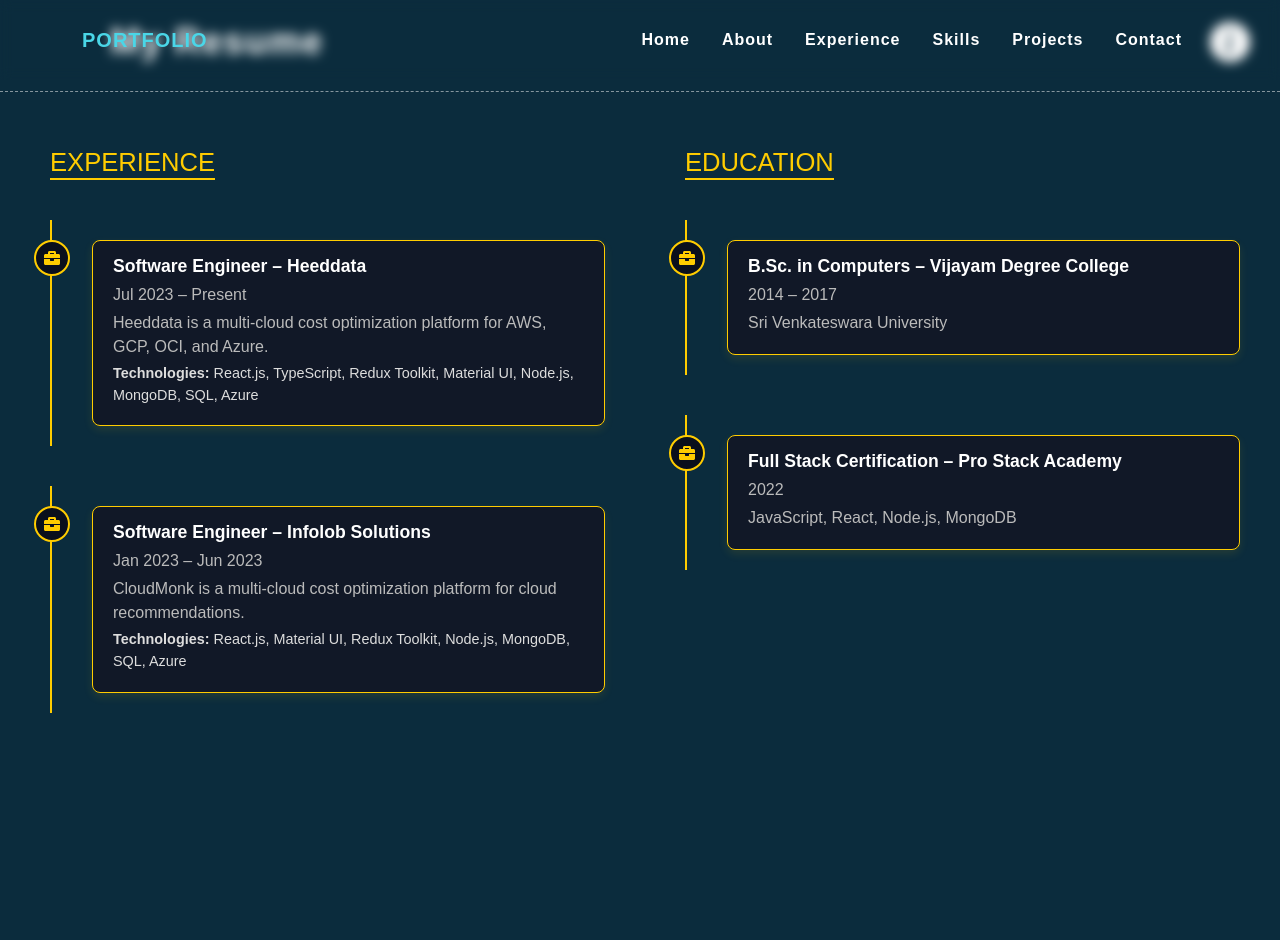
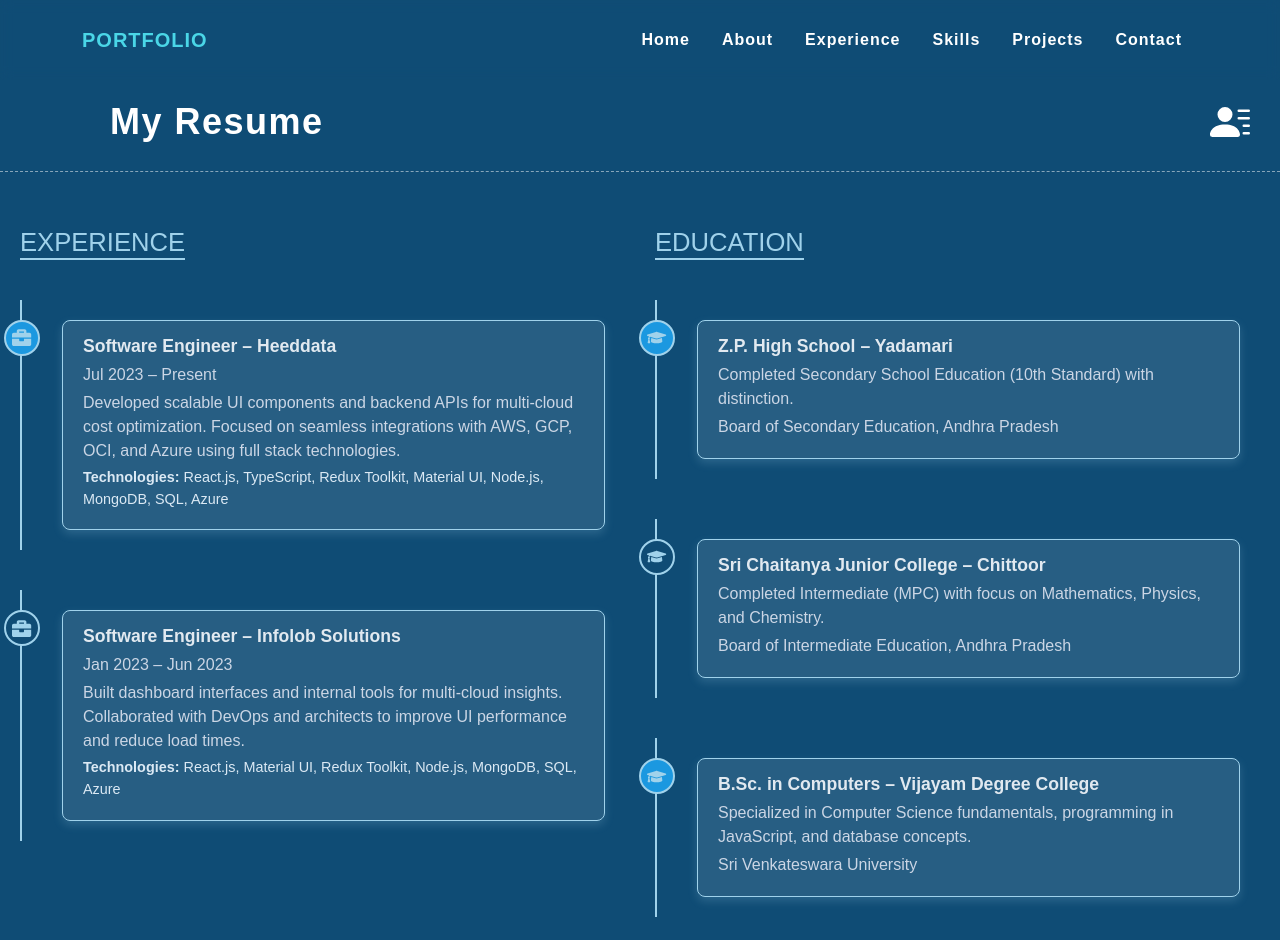
Before and after one commit to lokesh190496/Lokesh-Portfolio, a React (Create React App) app: page /experience in a window 1280 px wide. Shown: the top 940 px of the page. Before the commit the page ends 800 px from the top, so only its background shows below. Built offline with nearby package versions, Linux system fonts and the light colour scheme.

Commit message:
backgrounf color changes

```diff
--- a/src/App.css
+++ b/src/App.css
@@ -3,7 +3,7 @@ body {
   margin: 0;
   padding: 0;
   font-family: 'Poppins', sans-serif;
-  background-color: #0b2c3d;
+  background-color: #0f4c75;
   color: white;
 }
 
--- a/src/components/AppNavbar/AppNavbar.jsx
+++ b/src/components/AppNavbar/AppNavbar.jsx
@@ -2,6 +2,7 @@ import React from 'react';
 import { Navbar, Nav, Container } from 'react-bootstrap';
 import { Link, useLocation } from 'react-router-dom';
 import './Navbar.css';
+import 'bootstrap/dist/css/bootstrap.min.css';
 
 const PortfolioNavbar = () => {
   const location = useLocation();
@@ -12,16 +13,19 @@ const PortfolioNavbar = () => {
     { path: '/experience', label: 'Experience' },
     { path: '/skills', label: 'Skills' },
     { path: '/projects', label: 'Projects' },
-    { path: '/contact', label: 'Contact' }
+    { path: '/contact', label: 'Contact' },
   ];
 
   return (
-    <Navbar expand="lg" fixed="top" className="navbar-custom">
+    <Navbar expand="lg" className="navbar-custom">
       <Container>
         <Navbar.Brand as={Link} to="/" className="navbar-brand">
           PORTFOLIO
         </Navbar.Brand>
-        <Navbar.Toggle aria-controls="basic-navbar-nav" />
+        <Navbar.Toggle aria-controls="basic-navbar-nav" className="custom-toggler">
+          <span className="navbar-toggler-icon-custom">
+          </span>
+        </Navbar.Toggle>
         <Navbar.Collapse id="basic-navbar-nav">
           <Nav className="ms-auto">
             {navItems.map((item) => (
@@ -29,7 +33,7 @@ const PortfolioNavbar = () => {
                 as={Link}
                 key={item.path}
                 to={item.path}
-                className={location.pathname === item.path ? 'active' : ''}
+                className={`nav-item-link ${location.pathname === item.path ? 'active' : ''}`}
               >
                 {item.label}
               </Nav.Link>
--- a/src/pages/About/About.jsx
+++ b/src/pages/About/About.jsx
@@ -45,7 +45,7 @@ const About = () => {
       <Container>
         <Row className="align-items-center">
           {/* LEFT COLUMN */}
-          <Col md={6} className="mb-4">
+          <Col md={7} className="mb-4">
             <Animate
               play
               duration={1.5}
@@ -90,7 +90,7 @@ const About = () => {
           </Col>
 
           {/* RIGHT COLUMN: Combined rotating icons */}
-          <Col md={6}>
+          <Col md={5}>
             <Animate
               play
               duration={1.5}
--- a/src/pages/Experience/Experience.jsx
+++ b/src/pages/Experience/Experience.jsx
@@ -1,6 +1,6 @@
 import React from "react";
-import { BsInfoCircleFill } from "react-icons/bs";
-import { FaBriefcase } from "react-icons/fa";
+import { FaBriefcase, FaGraduationCap } from "react-icons/fa";
+import { BsFillPersonLinesFill } from "react-icons/bs";
 import PageHeaderContent from "../../components/PageheaderContent/PageHeaderContent";
 import "./experience.css";
 
@@ -9,9 +9,10 @@ const Experience = () => {
     <section id="experience" className="experience">
       <PageHeaderContent
         headertext="My Resume"
-        icon={<BsInfoCircleFill size={40} />}
+        icon={<BsFillPersonLinesFill size={40} />}
       />
 
+      <div className="section-container"> {/* Alignment wrapper */}
         <div className="timeline-container">
           {/* Experience Column */}
           <div className="timeline-column">
@@ -25,12 +26,11 @@ const Experience = () => {
                 <h4>Software Engineer – Heeddata</h4>
                 <p>Jul 2023 – Present</p>
                 <p>
-                Heeddata is a multi-cloud cost optimization platform for AWS,
-                GCP, OCI, and Azure.
+                  Developed scalable UI components and backend APIs for multi-cloud cost optimization.
+                  Focused on seamless integrations with AWS, GCP, OCI, and Azure using full stack technologies.
                 </p>
                 <p className="tech">
-                <strong>Technologies:</strong> React.js, TypeScript, Redux
-                Toolkit, Material UI, Node.js, MongoDB, SQL, Azure
+                  <strong>Technologies:</strong> React.js, TypeScript, Redux Toolkit, Material UI, Node.js, MongoDB, SQL, Azure
                 </p>
               </div>
             </div>
@@ -43,12 +43,11 @@ const Experience = () => {
                 <h4>Software Engineer – Infolob Solutions</h4>
                 <p>Jan 2023 – Jun 2023</p>
                 <p>
-                CloudMonk is a multi-cloud cost optimization platform for cloud
-                recommendations.
+                  Built dashboard interfaces and internal tools for multi-cloud insights.
+                  Collaborated with DevOps and architects to improve UI performance and reduce load times.
                 </p>
                 <p className="tech">
-                <strong>Technologies:</strong> React.js, Material UI, Redux
-                Toolkit, Node.js, MongoDB, SQL, Azure
+                  <strong>Technologies:</strong> React.js, Material UI, Redux Toolkit, Node.js, MongoDB, SQL, Azure
                 </p>
               </div>
             </div>
@@ -58,27 +57,49 @@ const Experience = () => {
         <div className="timeline-column">
           <h3 className="timeline-title">EDUCATION</h3>
 
+          {/* 10th Class */}
           <div className="timeline-item">
             <div className="timeline-icon">
-              <FaBriefcase />
+              <FaGraduationCap />
+            </div>
+            <div className="timeline-content">
+              <h4>Z.P. High School – Yadamari</h4>
+              <p>
+                Completed Secondary School Education (10th Standard) with distinction.
+              </p>
+              <p>Board of Secondary Education, Andhra Pradesh</p>
+            </div>
+          </div>
+
+          {/* Intermediate */}
+          <div className="timeline-item">
+            <div className="timeline-icon">
+              <FaGraduationCap />
+            </div>
+            <div className="timeline-content">
+              <h4>Sri Chaitanya Junior College – Chittoor</h4>
+              <p>
+                Completed Intermediate (MPC) with focus on Mathematics, Physics, and Chemistry.
+              </p>
+              <p>Board of Intermediate Education, Andhra Pradesh</p>
+            </div>
+          </div>
+
+          {/* B.Sc. in Computers */}
+          <div className="timeline-item">
+            <div className="timeline-icon">
+              <FaGraduationCap />
             </div>
             <div className="timeline-content">
               <h4>B.Sc. in Computers – Vijayam Degree College</h4>
-              <p>2014 – 2017</p>
+              <p>
+                Specialized in Computer Science fundamentals, programming in JavaScript, and database concepts.
+              </p>
               <p>Sri Venkateswara University</p>
             </div>
           </div>
+        </div>
 
-          <div className="timeline-item">
-            <div className="timeline-icon">
-              <FaBriefcase />
-            </div>
-            <div className="timeline-content">
-              <h4>Full Stack Certification – Pro Stack Academy</h4>
-              <p>2022</p>
-              <p>JavaScript, React, Node.js, MongoDB</p>
-            </div>
-          </div>
         </div>
       </div>
     </section>
--- a/src/pages/Experience/experience.css
+++ b/src/pages/Experience/experience.css
@@ -1,36 +1,43 @@
-/* .experience {
-  background-color: #0a0f1c;
-  padding: 60px 0;
-  color: #ffffff;
-} */
+.experience {
+  /* padding: 60px 0; */
+  color: #e1e9f0;
+  min-height: 100vh;
+}
+
+/* NEW: Container for consistent horizontal alignment */
+.section-container {
+  max-width: 1330px;
+  margin: 0 auto;
+  padding: 0 20px;
+}
 
 .timeline-container {
   display: flex;
   justify-content: space-around;
   flex-wrap: wrap;
-  padding: 40px 20px;
   gap: 30px;
+  padding: 40px 0;
 }
 
 .timeline-column {
   flex: 1 1 45%;
   position: relative;
-  padding-left: 30px;
+  padding-left: 0;
 }
 
 .timeline-title {
   font-size: 1.6rem;
   margin-bottom: 40px;
-  border-bottom: 2px solid #ffcc00;
+  border-bottom: 2px solid #a0d2eb;
   display: inline-block;
-  color: #ffcc00;
+  color: #a0d2eb;
   text-transform: uppercase;
 }
 
 .timeline-item {
   position: relative;
   padding: 20px 20px 20px 40px;
-  border-left: 2px solid #ffcc00;
+  border-left: 2px solid #a0d2eb;
   margin-bottom: 40px;
 }
 
@@ -40,37 +47,65 @@
   left: -18px;
   width: 36px;
   height: 36px;
-  background-color: #0a0f1c;
-  border: 2px solid #ffcc00;
+  background-color: #0f4c75;
+  border: 2px solid #a0d2eb;
   border-radius: 50%;
   display: flex;
   align-items: center;
   justify-content: center;
-  color: #ffcc00;
+  color: #a0d2eb;
   z-index: 1;
+  font-size: 1.2rem;
 }
 
 .timeline-content {
-  background-color: #111827;
+  background-color: rgba(255, 255, 255, 0.1);
   padding: 15px 20px;
   border-radius: 8px;
-  border: 1px solid #ffcc00;
-  box-shadow: 0 4px 10px rgba(255, 204, 0, 0.1);
+  border: 1px solid #a0d2eb;
+  box-shadow: 0 4px 10px rgba(160, 210, 235, 0.2);
 }
 
 .timeline-content h4 {
   margin: 0 0 6px;
   font-size: 1.1rem;
   font-weight: bold;
-  color: #ffffff;
+  color: #e1e9f0;
 }
 
 .timeline-content p {
   margin: 4px 0;
-  color: #bbbbbb;
+  color: #cbd6e5;
 }
 
 .timeline-content .tech {
   font-size: 0.9rem;
-  color: #dddddd;
+  color: #dbe9f4;
 }
+
+/* Optional: Different background for education icons */
+.timeline-item:nth-child(even) .timeline-icon {
+  background-color: #1b98e0;
+}
+
+/* Responsive Design */
+@media screen and (max-width: 768px) {
+  .timeline-container {
+    flex-direction: column;
+    padding: 20px 0;
+  }
+
+  .timeline-column {
+    flex: 1 1 100%;
+    padding-left: 0;
+  }
+
+  .timeline-title {
+    padding-left: 0;
+    margin-left: 0;
+  }
+
+  .timeline-item {
+    padding-left: 40px; /* keep space for icon */
+  }
+}
--- a/src/pages/Skills/Skills.jsx
+++ b/src/pages/Skills/Skills.jsx
@@ -10,40 +10,45 @@ import {
   FaCss3Alt,
   FaNodeJs,
   FaBootstrap,
+  FaTools,
+  FaCode,
+  FaCogs,
+  FaLightbulb,
 } from "react-icons/fa";
 import { SiRedux, SiMui, SiMongodb } from "react-icons/si";
 import { DiVisualstudio } from "react-icons/di";
 
-import "./skills.css"; // Ensure this file is present
+import "./skills.css";
 import PageHeaderContent from "../../components/PageheaderContent/PageHeaderContent";
 import { BsInfoCircleFill } from "react-icons/bs";
+import { GiSkills } from "react-icons/gi";
 
 const skillsData = [
-  { name: "React.js", icon: <FaReact />, color: "#61DAFB" },
-  { name: "JavaScript", icon: <FaJs />, color: "#F7DF1E" },
-  { name: "Redux", icon: <SiRedux />, color: "#764ABC" },
-  { name: "Material UI", icon: <SiMui />, color: "#0081CB" },
-  { name: "Bootstrap", icon: <FaBootstrap />, color: "#7952B3" },
-  { name: "HTML", icon: <FaHtml5 />, color: "#E34F26" },
-  { name: "CSS", icon: <FaCss3Alt />, color: "#1572B6" },
-  { name: "Node.js", icon: <FaNodeJs />, color: "#339933" },
-  { name: "MongoDB", icon: <SiMongodb />, color: "#4DB33D" },
-  { name: "SQL", icon: <FaDatabase />, color: "#00758F" },
-  { name: "Git", icon: <FaGitAlt />, color: "#F05032" },
-  { name: "GitHub", icon: <FaGitAlt />, color: "#181717" },
-  { name: "Microsoft Azure", icon: <FaMicrosoft />, color: "#0078D4" },
-  { name: "VS Code", icon: <DiVisualstudio />, color: "#007ACC" },
+  { name: "React.js", icon: FaReact, color: "#3b82f6", level: 90 },
+  { name: "JavaScript", icon: FaJs, color: "#facc15", level: 85 },
+  { name: "Redux", icon: SiRedux, color: "#7c3aed", level: 70 },
+  { name: "Material UI", icon: SiMui, color: "#0081CB", level: 75 },
+  { name: "Bootstrap", icon: FaBootstrap, color: "#7952B3", level: 70 },
+  { name: "HTML", icon: FaHtml5, color: "#e44d26", level: 95 },
+  { name: "CSS", icon: FaCss3Alt, color: "#1572B6", level: 90 },
+  { name: "Node.js", icon: FaNodeJs, color: "#339933", level: 65 },
+  { name: "MongoDB", icon: SiMongodb, color: "#4DB33D", level: 60 },
+  { name: "SQL", icon: FaDatabase, color: "#00758F", level: 60 },
+  { name: "Git", icon: FaGitAlt, color: "#f05032", level: 85 },
+  { name: "GitHub", icon: FaGitAlt, color: "#181717", level: 80 },
+  { name: "Microsoft Azure", icon: FaMicrosoft, color: "#0078D4", level: 50 },
+  { name: "VS Code", icon: DiVisualstudio, color: "#007ACC", level: 90 },
 ];
 
 const Skills = () => (
   <section id="skills" className="skills-section">
 <PageHeaderContent
-        headertext=" My Skills"
-        icon={<BsInfoCircleFill size={40} />}
+  headertext="My Skills"
+  icon={<FaCogs      size={40} color="#61dafb" />} // skill-related icon with nice color
 />
 <Container>
   <Row className="justify-content-center">
-        {skillsData.map((skill, index) => (
+    {skillsData.map(({ name, icon: Icon, color, level }, index) => (
       <Col
         key={index}
         xs={6}
@@ -52,20 +57,28 @@ const Skills = () => (
         lg={2}
         className="mb-4 d-flex justify-content-center"
       >
-            <div className="skill-card" style={{ "--hover-glow": skill.color }}>
-              <div className="skill-box" style={{ color: skill.color }}>
-                <div className="skill-icon-wrapper">
-                  <div className="skill-icon-circle">
-                    <span className="skill-icon">{skill.icon}</span>
+        <div
+          className="skill-card"
+          tabIndex={0}
+          aria-label={`Skill: ${name}, proficiency level: ${level} percent`}
+          title={`${name} - Proficiency: ${level}%`}
+        >
+          <div className="skill-icon-circle" style={{ backgroundColor: `${color}22` }}>
+            <Icon className="skill-icon" style={{ color }} />
           </div>
-                </div>
-                <p className="skill-name">{skill.name}</p>
+          <p className="skill-name">{name}</p>
+          <div className="skill-progress">
+            <div
+              className="skill-progress-bar"
+              style={{ width: `${level}%`, backgroundColor: color }}
+            ></div>
           </div>
         </div>
       </Col>
     ))}
   </Row>
 </Container>
+
   </section>
 );
 
```
Also changed, not shown: src/components/AppNavbar/Navbar.css (+15 -0 lines), src/pages/About/about.css (+11 -10 lines), src/pages/Contact/Contact.jsx (+40 -10 lines), src/pages/Contact/contact.css (added, +32 -0 lines), src/pages/Skills/skills.css (+66 -32 lines). Lines whose indentation alone changed are shown as unchanged.
